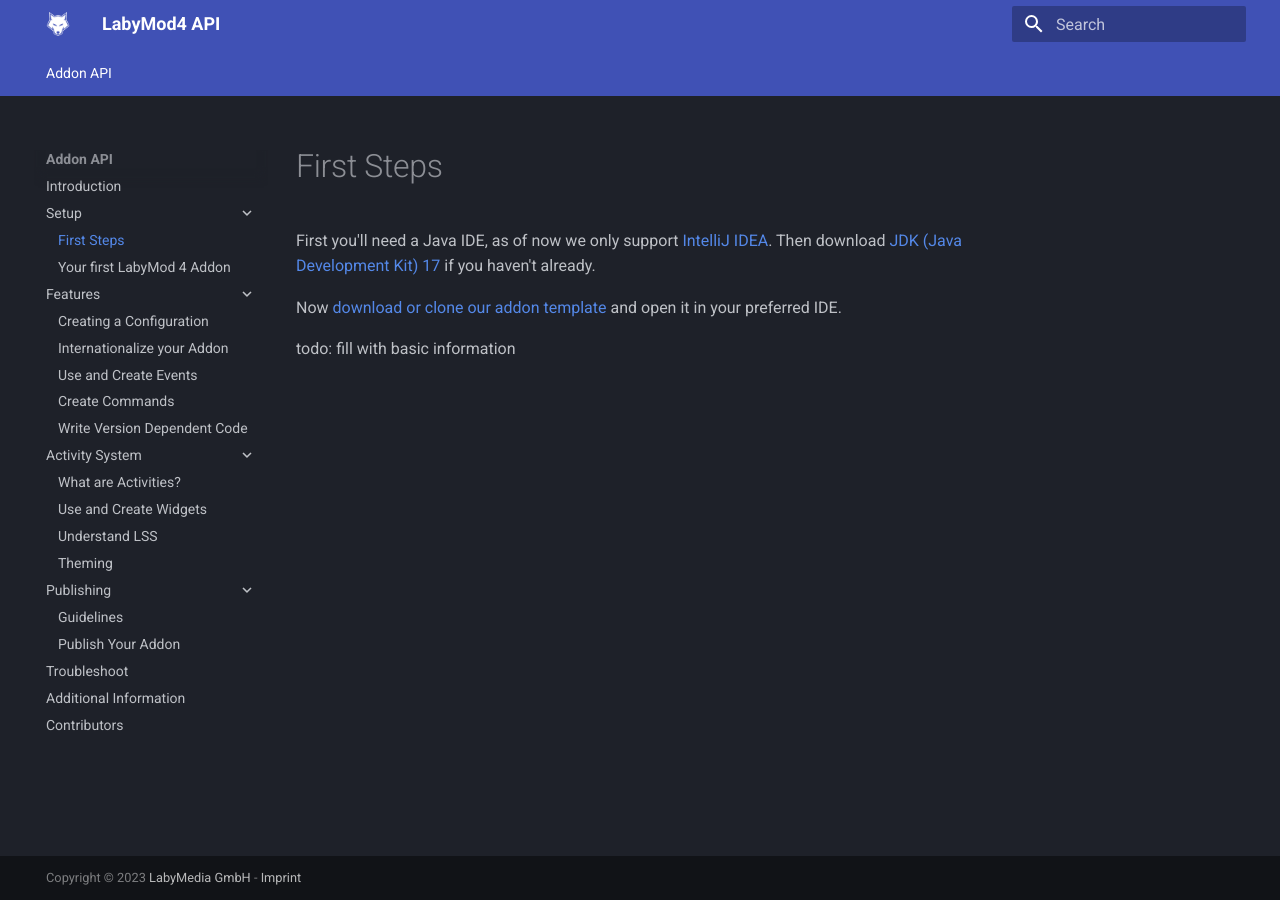
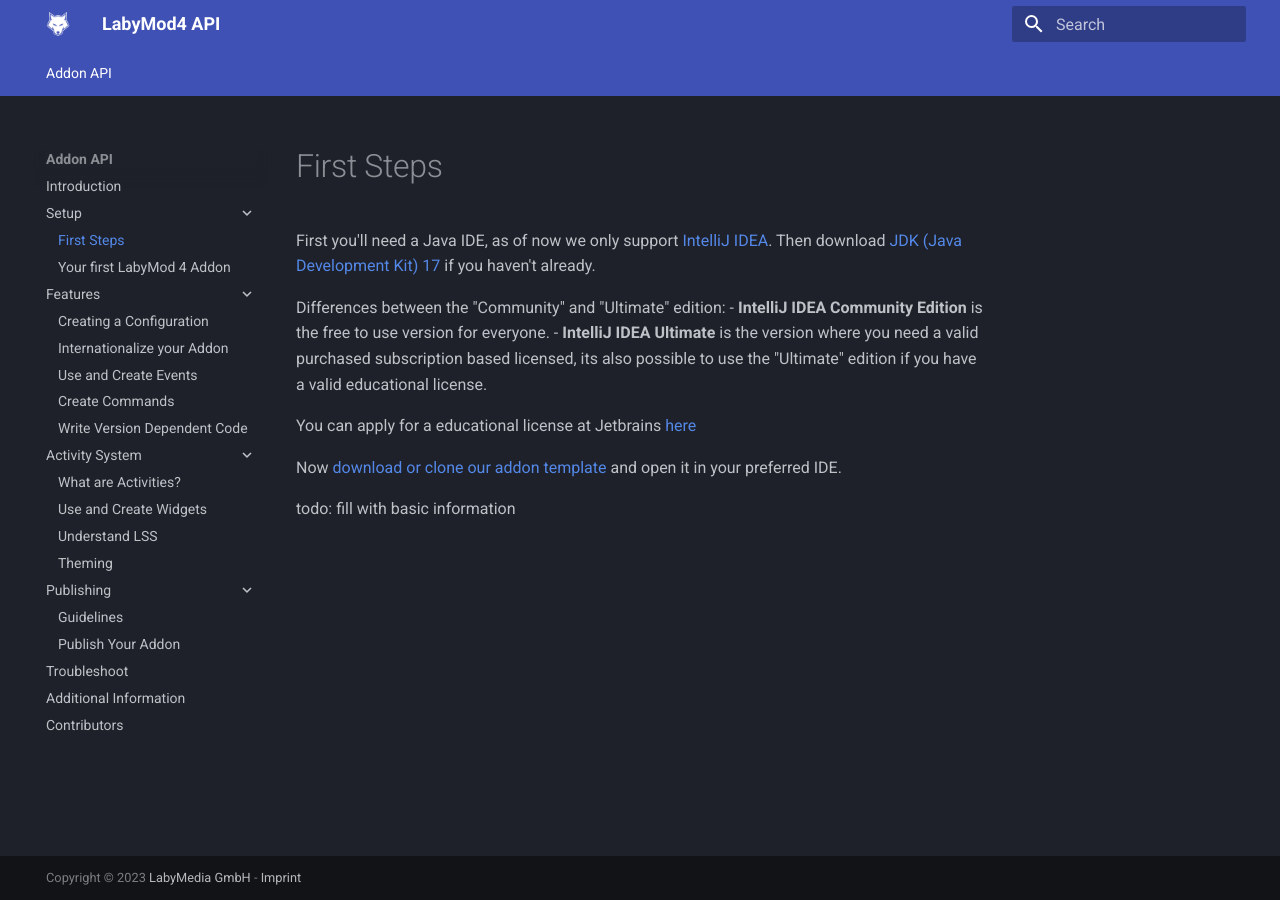
Before and after one commit to LabyMod/labymod4-api-wiki, an MkDocs documentation site: the page built from docs/pages/addon/setup/first-steps.md, in a window 1280 px wide. Built offline with MkDocs 1.6.1 and Material for MkDocs 9.7.7, drawn with Linux system fonts in a browser that asks for light colours.

Commit message:
Update first-steps.md
Added differences between "Community" and "Ultimate" edition and a guide where to apply for a educational license.

```diff
--- a/docs/pages/addon/setup/first-steps.md
+++ b/docs/pages/addon/setup/first-steps.md
@@ -1,8 +1,14 @@
 First you'll need a Java IDE, as of now we only support
 <a href="https://www.jetbrains.com/idea/download/" target="_blank">IntelliJ IDEA</a>. Then download <a href="https://www.oracle.com/java/technologies/javase/jdk17-archive-downloads.html" target="_blank">JDK (Java Development Kit) 17</a> if you haven't already.
 
+Differences between the "Community" and "Ultimate" edition:
+- **IntelliJ IDEA Community Edition** is the free to use version for everyone.
+- **IntelliJ IDEA Ultimate** is the version where you need a valid purchased subscription based licensed, its also possible to use the "Ultimate" edition if you have a valid educational license.
+
+You can apply for a educational license at Jetbrains <a href="https://www.jetbrains.com/community/education/" target="_blank">here</a>
 
 Now
 <a href="https://github.com/LabyMod/addon-template" target="_blank">download or clone our addon template</a> and open it in your preferred IDE.
 
+
 todo: fill with basic information
```
